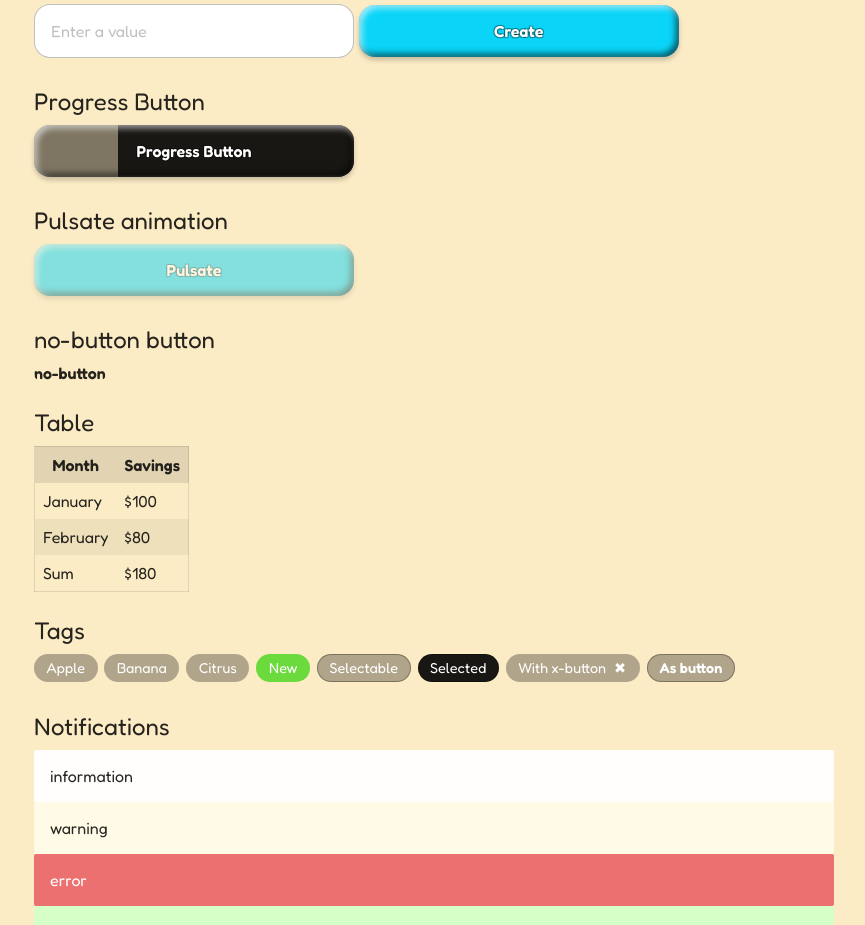
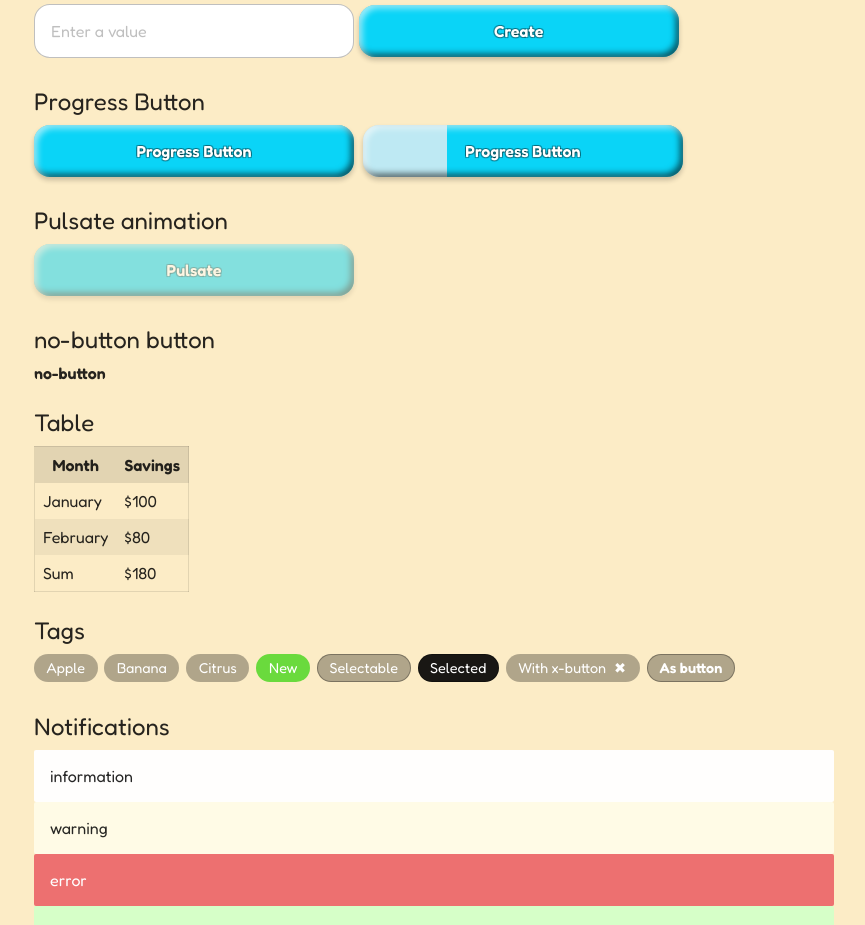
Before and after one commit to tomsoderlund/arcade-css, a website: page index.html in a window 1280 px wide. Shown: the part 1280-2205 px from the top of the page, without its empty margins (206-1071 px from the left). Drawn offline with Linux system fonts and the light colour scheme.

Commit message:
progress-animation

```diff
--- a/arcade.css
+++ b/arcade.css
@@ -646,8 +646,8 @@ button.tag:hover:active:not(:disabled) {
 .progress-animation {
   background: linear-gradient(
     90deg,
-    rgba(0, 0, 0, 0.9) 0%,  rgba(0, 0, 0, 0.9) 45%,
-    rgba(0, 0, 0, 0.5) 55%, rgba(0, 0, 0, 0.5) 100%
+    #0ad4f7 0%,  #0ad4f7 45%,
+    #bee9f3 55%, #bee9f3 100%
   );
   background-size: 400% 100%;
   background-position: 0% 50%;
--- a/index.html
+++ b/index.html
@@ -117,6 +117,7 @@
     <form><input type="text" placeholder="Enter a value"><button type="button">Create</button></form>
 
     <h2>Progress Button</h2>
+    <button class="progress-animation" onClick="toggleClass(this, 'in-progress')">Progress Button</button>
     <button class="progress-animation in-progress" onClick="toggleClass(this, 'done')">Progress Button</button>
 
     <h2>Pulsate animation</h2>
--- a/package.json
+++ b/package.json
@@ -1,7 +1,7 @@
 {
   "name": "arcade-css",
   "description": "Fun, Beautiful, Interactive CSS system for Games",
-  "version": "1.0.0",
+  "version": "1.0.1",
   "author": "Tom Söderlund <tom@tomsoderlund.com>",
   "main": "arcade.css",
   "license": "MIT",
```
